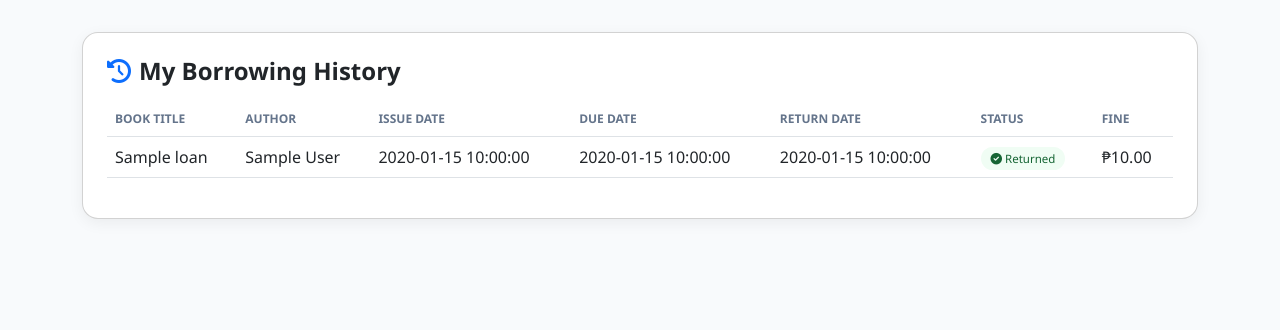
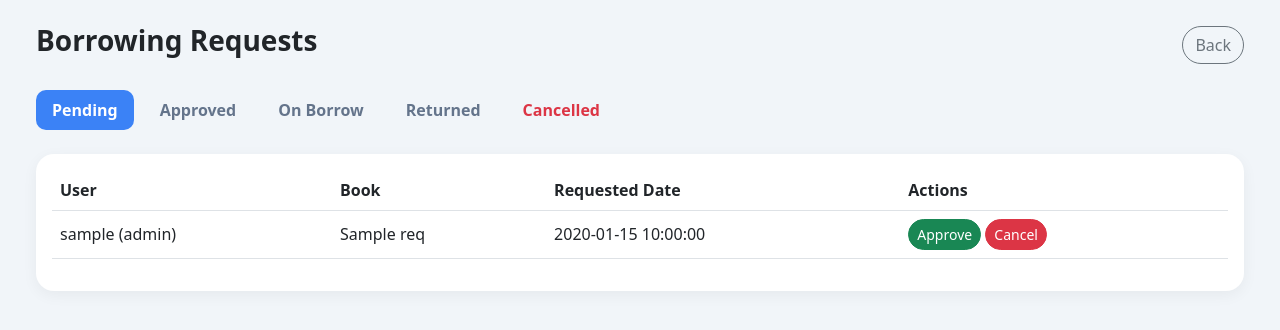
Before and after one commit to QueenJane2004/repo, a Flask app: template templates/borrow_books.html in a window 1280 px wide. Shown: the top 330 px of the page. Run offline with Flask 3, Linux system fonts and the light colour scheme; the template is opened without the code that fills it: most values are stand-ins (such as "Sample title", 1, 10 or a date in 2020).

Commit message:
Update borrow_books.html

```diff
--- a/templates/borrow_books.html
+++ b/templates/borrow_books.html
@@ -2,72 +2,54 @@
 <html lang="en">
 <head>
     <meta charset="UTF-8">
-  <title>My Borrowing History | Digital Library</title>
+    <title>Manage Borrows | Admin</title>
     <link href="https://cdn.jsdelivr.net/npm/bootstrap@5.3.0/dist/css/bootstrap.min.css" rel="stylesheet">
     <link rel="stylesheet" href="https://cdnjs.cloudflare.com/ajax/libs/font-awesome/6.0.0/css/all.min.css">
     <style>
-    body { background: #f8fafc; font-family: 'Segoe UI', sans-serif; }
-    .card { border-radius: 16px; box-shadow: 0 4px 15px rgba(0,0,0,0.06); margin-top: 2rem; }
-    .table th { font-size: 0.75rem; text-transform: uppercase; color: #64748b; font-weight: 600; }
-    .badge-status { font-size: 0.72rem; padding: 4px 10px; border-radius: 20px; }
-    .badge-active   { background: #fff7ed; color: #9a3412; }
-    .badge-returned { background: #f0fdf4; color: #166534; }
-    .badge-overdue  { background: #fee2e2; color: #b91c1c; }
+        body { background: #f1f5f9; }
+        .nav-pills .nav-link { color: #64748b; border-radius: 10px; font-weight: 600; margin-right: 10px; }
+        .nav-pills .nav-link.active { background: #3b82f6; color: white; }
+        .card { border: none; border-radius: 18px; box-shadow: 0 4px 15px rgba(0,0,0,0.05); }
     </style>
 </head>
-<body>
-  <div class="container">
-    <div class="card p-4">
-      <h4 class="fw-bold mb-3"><i class="fas fa-history text-primary me-2"></i>My Borrowing History</h4>
-      <div class="table-responsive">
+<body class="p-4">
+    <div class="container-fluid">
+        <div class="d-flex justify-content-between align-items-center mb-4">
+            <h3 class="fw-bold">Borrowing Requests</h3>
+            <a href="{{ url_for('admin_dashboard') }}" class="btn btn-outline-secondary rounded-pill">Back</a>
+        </div>
+
+        <ul class="nav nav-pills mb-4" id="pills-tab" role="tablist">
+            <li class="nav-item"><button class="nav-link active" data-bs-toggle="pill" data-bs-target="#pending">Pending</button></li>
+            <li class="nav-item"><button class="nav-link" data-bs-toggle="pill" data-bs-target="#approved">Approved</button></li>
+            <li class="nav-item"><button class="nav-link" data-bs-toggle="pill" data-bs-target="#onborrow">On Borrow</button></li>
+            <li class="nav-item"><button class="nav-link" data-bs-toggle="pill" data-bs-target="#returned">Returned</button></li>
+            <li class="nav-item"><button class="nav-link text-danger" data-bs-toggle="pill" data-bs-target="#cancelled">Cancelled</button></li>
+        </ul>
+
+        <div class="tab-content card p-3">
+            <!-- Reuse this table structure inside each tab-pane using logic -->
+            <div class="tab-pane fade show active" id="pending">
                 <table class="table align-middle">
-          <thead>
+                    <thead><tr><th>User</th><th>Book</th><th>Requested Date</th><th>Actions</th></tr></thead>
+                    <tbody>
+                        {% for req in requests if req.status == 'Pending' %}
                         <tr>
-              <th>Book Title</th>
-              <th>Author</th>
-              <th>Issue Date</th>
-              <th>Due Date</th>
-              <th>Return Date</th>
-              <th>Status</th>
-              <th>Fine</th>
-            </tr>
-          </thead>
-          <tbody>
-            {% if loans %}
-              {% for loan in loans %}
-              <tr>
-                <td>{{ loan.title }}</td>
-                <td>{{ loan.author }}</td>
-                <td>{{ loan.issue_date }}</td>
-                <td>{{ loan.due_date }}</td>
-                <td>{{ loan.return_date if loan.return_date else "—" }}</td>
+                            <td>{{ req.user_name }} ({{ req.user_role }})</td>
+                            <td>{{ req.book_title }}</td>
+                            <td>{{ req.issue_date }}</td>
                             <td>
-                  {% if loan.return_date %}
-                    <span class="badge-status badge-returned"><i class="fas fa-check-circle"></i> Returned</span>
-                  {% elif loan.due_date and loan.due_date < current_date %}
-                    <span class="badge-status badge-overdue"><i class="fas fa-exclamation-circle"></i> Overdue</span>
-                  {% else %}
-                    <span class="badge-status badge-active"><i class="fas fa-clock"></i> Active Loan</span>
-                  {% endif %}
-                </td>
-                <td>
-                  {% if loan.fine_amount and loan.fine_amount > 0 %}
-                    ₱{{ "%.2f"|format(loan.fine_amount) }}
-                  {% else %}
-                    —
-                  {% endif %}
+                                <button class="btn btn-sm btn-success rounded-pill">Approve</button>
+                                <button class="btn btn-sm btn-danger rounded-pill">Cancel</button>
                             </td>
                         </tr>
                         {% endfor %}
-            {% else %}
-              <tr>
-                <td colspan="7" class="text-center text-muted">No borrowing history found.</td>
-              </tr>
-            {% endif %}
                     </tbody>
                 </table>
             </div>
+            <!-- Additional Tab Panes (approved, onborrow, etc.) follow same logic -->
         </div>
     </div>
+    <script src="https://cdn.jsdelivr.net/npm/bootstrap@5.3.0/dist/js/bootstrap.bundle.min.js"></script>
 </body>
 </html>
```
Lines whose indentation alone changed are shown as unchanged.
